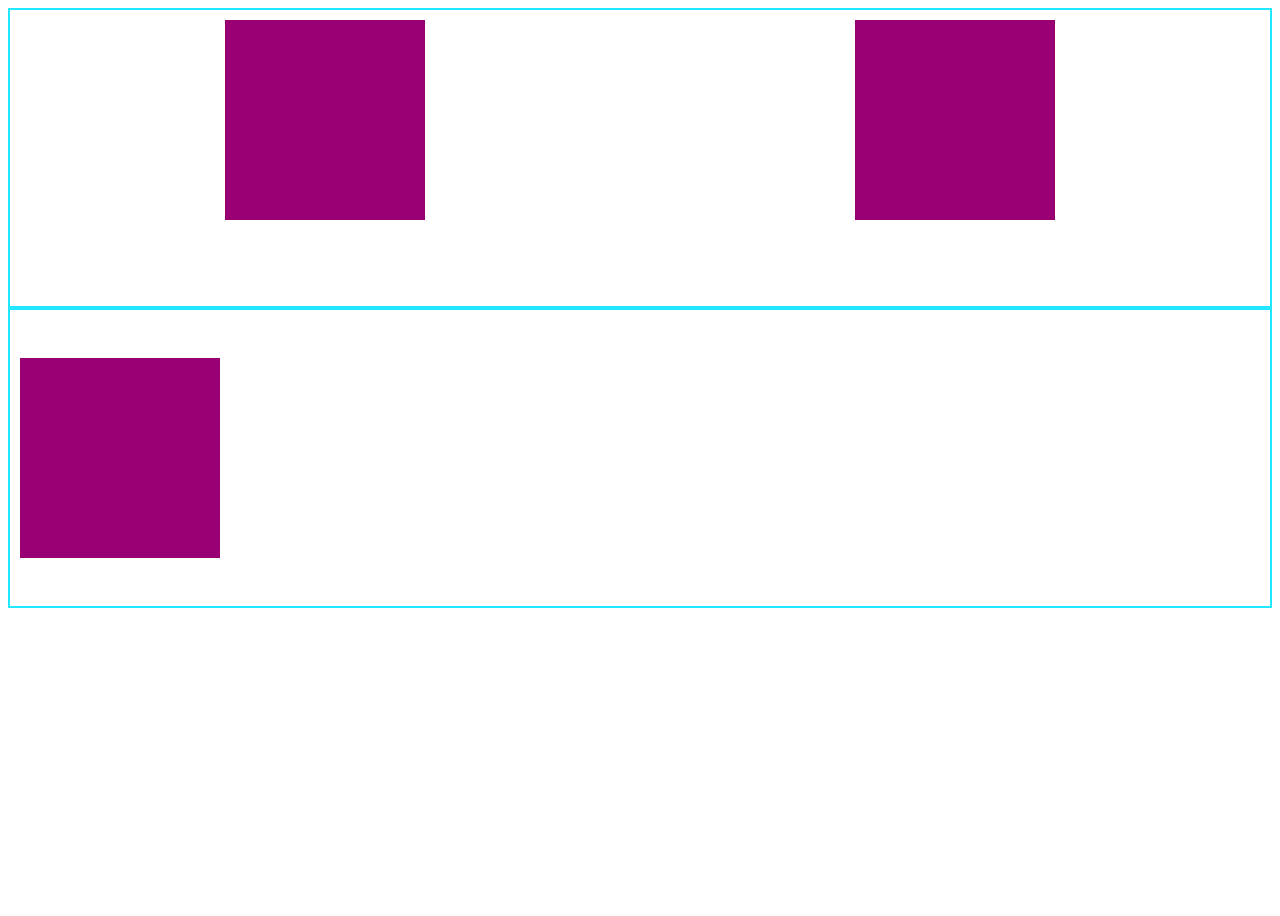
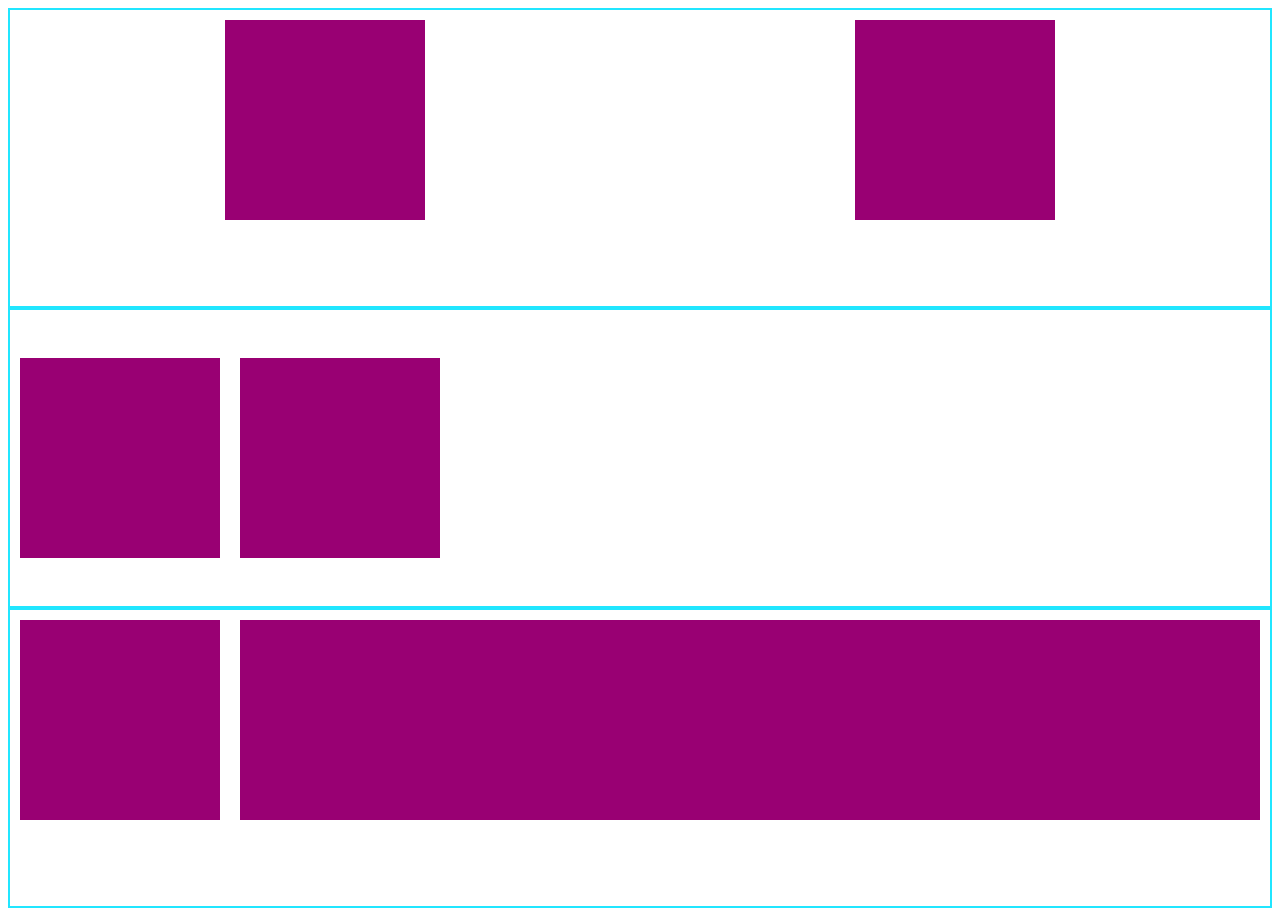
Before and after one commit to wenjayliu/base-css, a plain HTML site: page components/flex.html in a window 1280 px wide. Before the commit the page ends 800 px from the top, so only its background shows below. Drawn offline with Linux system fonts and the light colour scheme.

Commit message:
flex-grow
一块固定  item 自适应

```diff
--- a/components/flex.html
+++ b/components/flex.html
@@ -62,8 +62,20 @@
 				}
 		</style>
 		<div class="box box_ai bs">
-			<div class="is">
-			</div>
+			<div class="is"></div>
+			<div class="is"></div>
+		</div>
+		<style type="text/css">
+			.item{
+			    -webkit-box-flex: 1.0;
+			    -moz-flex-grow: 1;
+			    -webkit-flex-grow: 1;
+			    flex-grow: 1;			/**/
+			}
+		</style>
+		<div class="box bs">
+			<div class="is"></div>
+			<div class="item is"></div>
 		</div>
 
 
```
